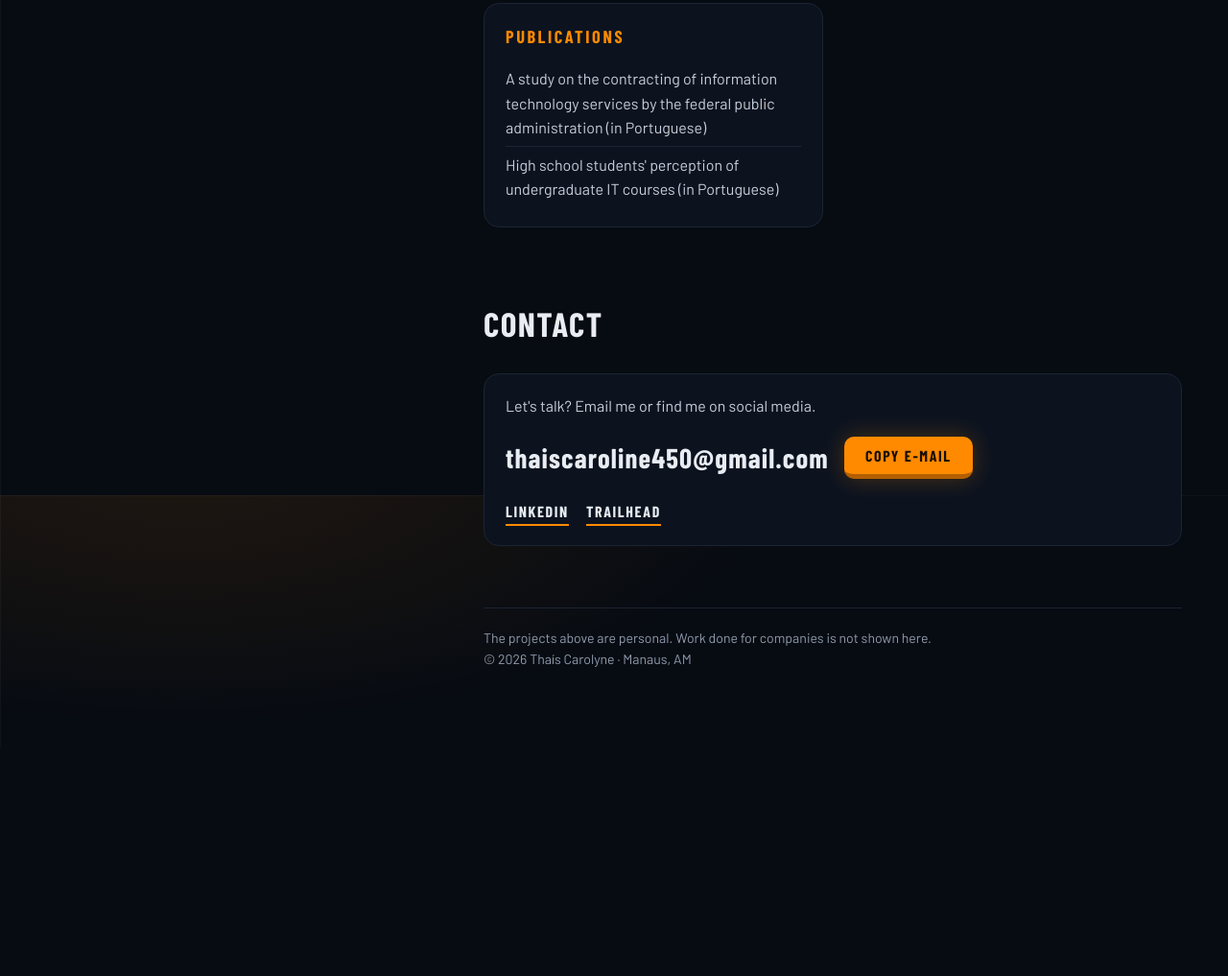
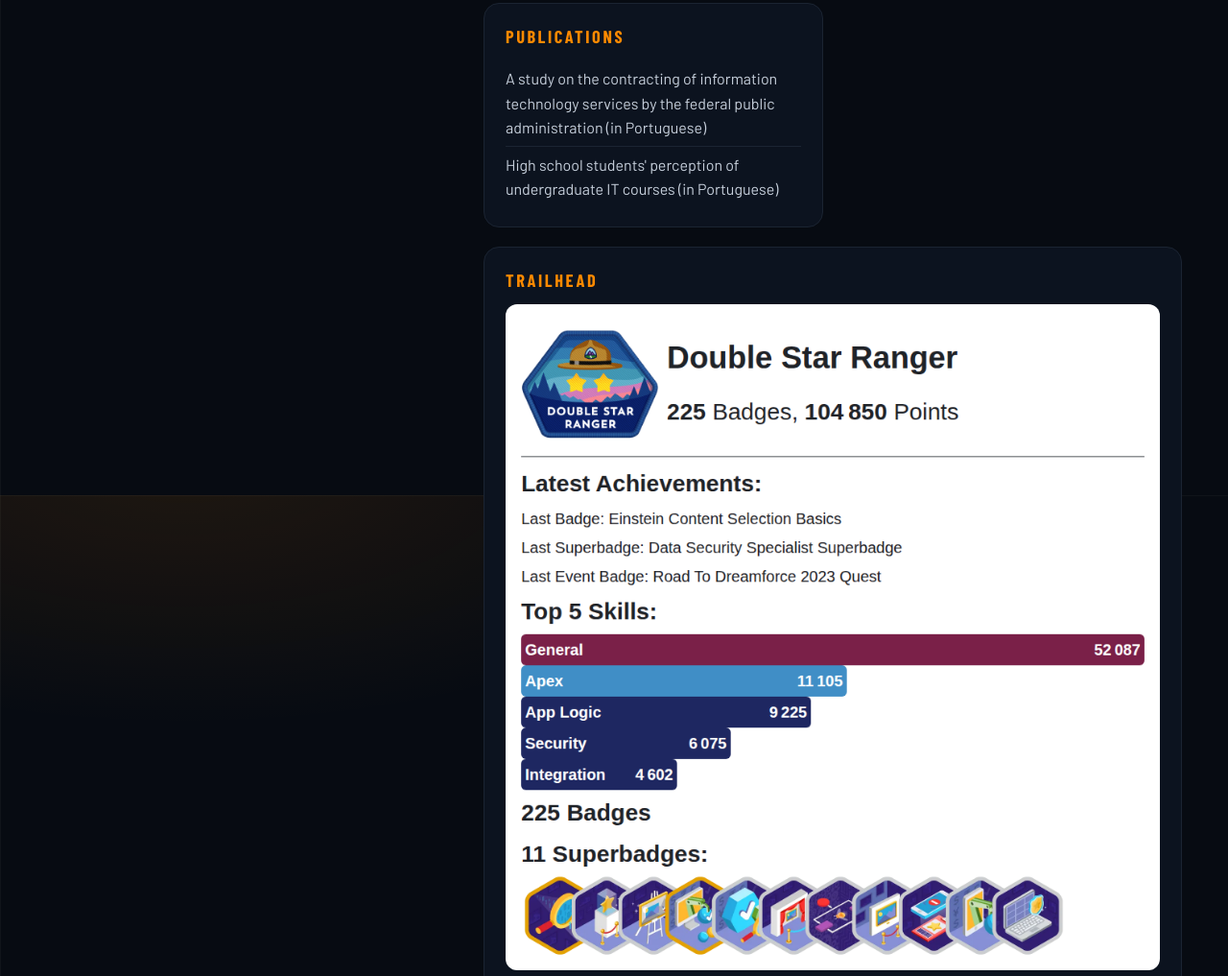
Before and after one commit to ThaisCaroline/portfolio, a plain HTML site: page index.html in a window 1280 px wide. Shown: the part 2684-3701 px from the top of the page at 96% size. Before the commit the page ends 3463 px from the top, so only its background shows below. Drawn offline with nearby package versions, Linux system fonts and the light colour scheme; a web font is replaced by a local one.

Commit message:
Update Trailhead Stats in index.html

```diff
--- a/index.html
+++ b/index.html
@@ -418,7 +418,15 @@
       <div class="bloco trailhead">
         <h3>Trailhead</h3>
         <!--TH_Stats:start-->
-        <!--TH_Stats:end-->
+
+<a href="https://www.salesforce.com/trailblazer/tsouza35">
+<picture>
+    <source media="(prefers-color-scheme: light)" srcset="img/trailhead/TScard-light.png">
+    <source media="(prefers-color-scheme: dark)" srcset="img/trailhead/TScard-dark.png">
+    <img alt="Shows the Trailhead Stats card in either light or dark theme." src="img/trailhead/TScard-light.png">
+</picture>
+</a>
+<!--TH_Stats:end-->
       </div>
 
       <section class="secao" id="contato">
```
Also changed, not shown: img/trailhead/TScard-dark.png (added), img/trailhead/TScard-light.png (added).
